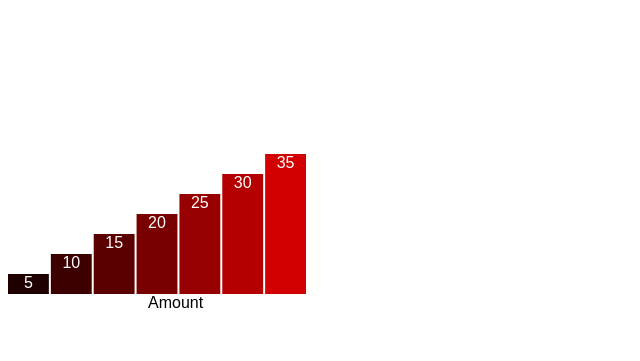
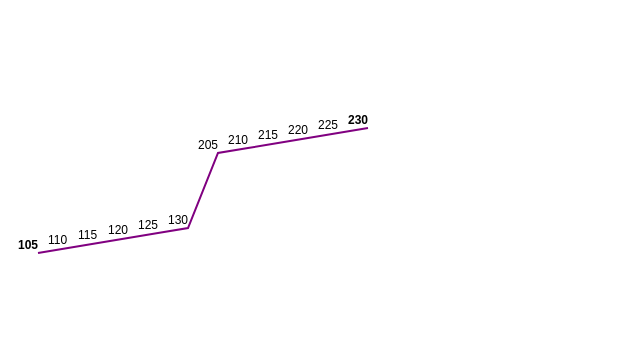
Before and after one commit to DominicSerranoC14/D3-Dynamic-Charts, a website: page index.html in a window 1280 px wide. Shown: the whole page, without its empty margins (0-640 px from the left). Drawn offline with nearby package versions, Linux system fonts and the light colour scheme.

Commit message:
Completed example line graph

```diff
--- a/index.html
+++ b/index.html
@@ -8,10 +8,11 @@
 
 <body>
 
-  <script src="node_modules/d3/build/d3.min.js"></script>
+  <!-- <script src="node_modules/d3/build/d3.min.js"></script> -->
+  <script src="http://d3js.org/d3.v3.min.js"></script>
   <!-- <script src="js/shapes.js"></script> -->
   <!-- <script src="js/data.js"></script> -->
-  <script src="js/barGraph.js"></script>
-  <!-- <script src="js/lineGraph.js"></script> -->
+  <!-- <script src="js/barGraph.js"></script> -->
+  <script src="js/lineGraph.js"></script>
 </body>
 </html>
--- /dev/null
+++ b/js/lineGraph.js
@@ -0,0 +1,64 @@
+'use strict';
+
+const h = 350;
+const w = 400;
+
+let dataList = [
+  {'month': 1, "sales": 105},
+  {'month': 2, "sales": 110},
+  {'month': 3, "sales": 115},
+  {'month': 4, "sales": 120},
+  {'month': 5, "sales": 125},
+  {'month': 6, "sales": 130},
+  {'month': 7, "sales": 205},
+  {'month': 8, "sales": 210},
+  {'month': 9, "sales": 215},
+  {'month': 10, "sales": 220},
+  {'month': 11, "sales": 225},
+  {'month': 12, "sales": 230},
+];
+
+
+// Linear line drawing function
+const drawLine = d3.svg.line()
+  // Adjust the multplied value to spread the graph
+  .x((d) => d.month * 30)
+  // Subtract from the height to invert graph from 0 to highest val
+  .y((d) => h - d.sales)
+  .interpolate('linear')
+
+
+// Base svg element
+const svg = d3.select('body').append('svg')
+  .attr('width', w).attr('height', h);
+
+
+// Viz = visualization
+// Path svg, the actual line graph
+const viz = svg.append('path')
+  .attr({
+    d: drawLine(dataList),
+    'stroke': 'purple',
+    'stroke-width': 2,
+    'fill': 'none'
+  })
+
+
+// Label for the line graph
+const label = svg.selectAll('svg')
+  .data(dataList)
+  .enter()
+  .append('text')
+  .text((d) => d.sales)
+  .attr({
+    // Adjusting x coor to give space between line and label
+    x: (d) => (d.month * 30) - 20,
+    // Adjusting y coor to raise label slightly above line
+    y: (d) => h - d.sales - 8,
+    'font-size': '12px',
+    'font-family': 'sans-serif',
+    'text-anchor': 'start',
+    'dy': '.35em',
+    // Determining start and endpoint of the line
+    'font-weight': (d, i) => i === 0 || i === dataList.length - 1 ? 'bold': 'normal'
+  });
```
